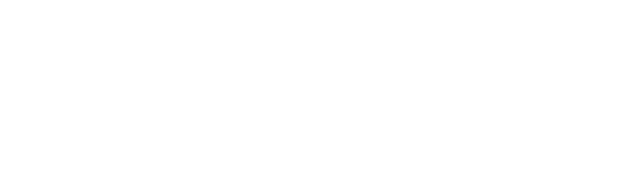
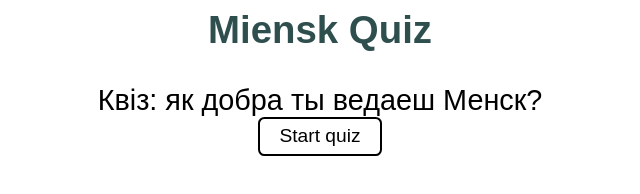
Before and after one commit to IlyaTrakhtenberg/quiz-js-vanilla, a plain HTML site: page index.html in a window 1280 px wide. Shown: the whole page, without its empty margins (320-960 px from the left). Drawn offline with Linux system fonts and the light colour scheme.

Commit message:
primary setup

```diff
--- a/index.css
+++ b/index.css
@@ -0,0 +1,34 @@
+body{
+    font-family: Arial;
+    color:black
+}
+button{
+    padding: 0.4rem 1.2rem;
+    font-size: 1.2rem;
+    border: 2px solid black;;
+    border-radius:0.4rem;
+    background-color:white;
+    cursor: pointer;
+}
+button:hover{
+    color:white;
+    background-color: darkslategray;
+    border-color:darkslategray;
+}
+.quiz-header{
+    display:flex;
+    justify-content: center;
+    font-size: 2.4rem;
+    font-weight: bolder;
+    color: darkslategray;
+    margin-bottom: 2rem;
+}
+.quiz-body{
+    display:flex;
+    flex-direction: column;
+    align-items: center;
+}
+.entering{
+    font-size: 1.8rem;
+    margin-bottom: 1rem;
+}
--- a/index.html
+++ b/index.html
@@ -4,9 +4,14 @@
     <meta charset="UTF-8" />
     <meta name="viewport" content="width=device-width, initial-scale=1.0" />
     <title>Quiz</title>
-    <style rel="stylesheet" href="index.css"></style>
+    <link rel="stylesheet" href="index.css"></style>
   </head>
   <body>
-    <script src="quiz-script.js"></script>
+    <div class="quiz-header">Miensk Quiz</div>
+    <div class="quiz-body">
+      <div class="content-area"></div>
+      <button class="button-area"></button>
+    </div>
+    <script type="module" src="quiz-script.js"></script>
   </body>
 </html>
--- a/quiz-data.js
+++ b/quiz-data.js
@@ -1,4 +1,4 @@
-export const quizData = [
+const quizData = [
   {
     question: "У якім парку знаходзіцца Востраў Птушак?",
     answers: [
@@ -100,3 +100,4 @@ export const quizData = [
     ],
   },
 ];
+export default quizData;
--- /dev/null
+++ b/quiz-elements.js
@@ -0,0 +1,3 @@
+export const entering =
+  "<span class='entering'>Квіз: як добра ты ведаеш Менск?</span>";
+export const question = (question) => ``;
--- a/quiz-script.js
+++ b/quiz-script.js
@@ -0,0 +1,16 @@
+import quizData from "./quiz-data.js";
+import { entering, question } from "./quiz-elements.js";
+const cntRef = document.querySelector(".content-area");
+const btnRef = document.querySelector(".button-area");
+
+const quiz = () => {
+  cntRef.innerHTML = entering;
+  btnRef.innerHTML = "Start quiz";
+  btnRef.onclick = startQuiz;
+};
+
+const startQuiz = () => {};
+
+const finishQuiz = (crct) => {};
+
+quiz();
```
